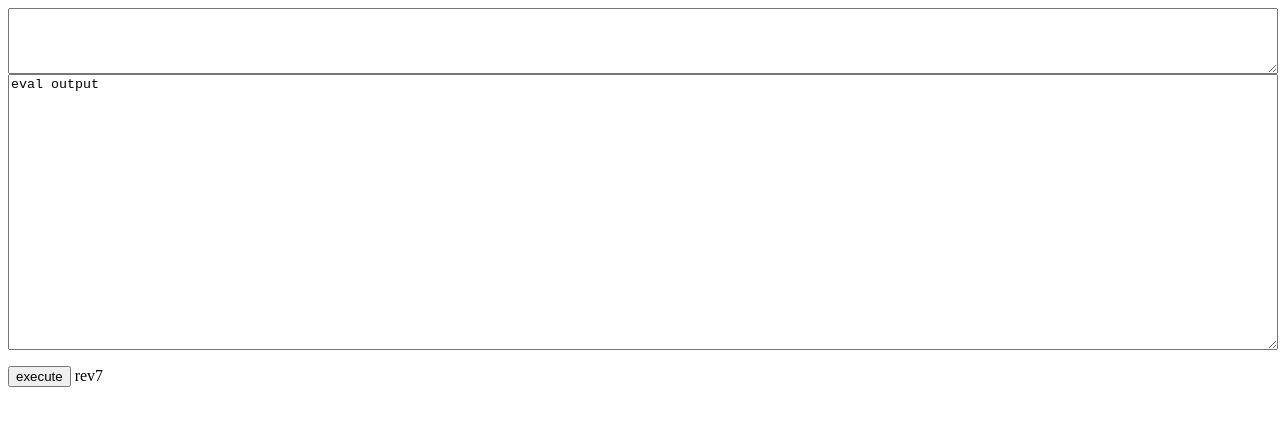
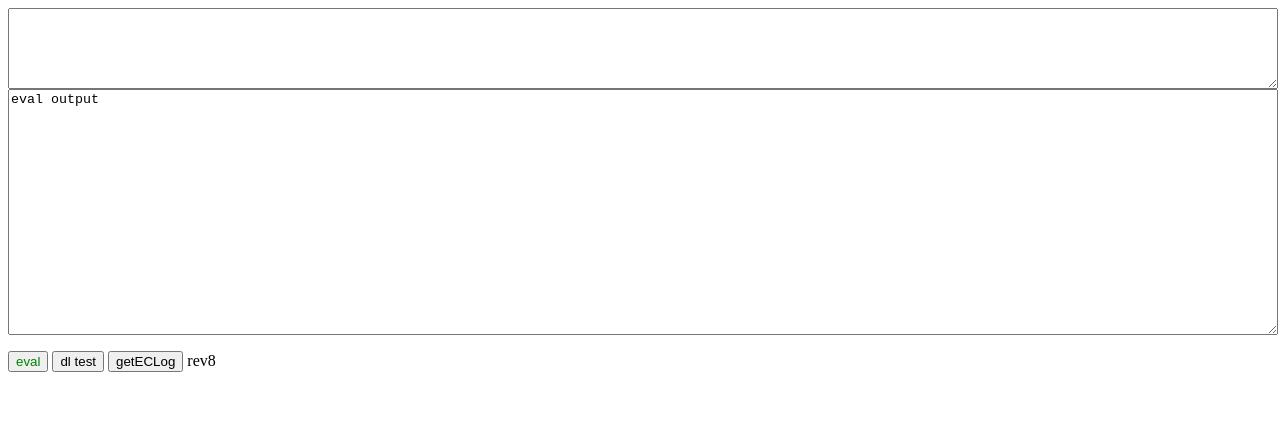
Before and after one commit to jbmagination/ShopChannel-Web, a plain HTML site: page index.html in a window 1280 px wide. Drawn offline with Linux system fonts and the light colour scheme.

Commit message:
rev8: Added download and log button. (Faster log check and download testing).

```diff
--- a/index.html
+++ b/index.html
@@ -6,11 +6,13 @@
     <script type="application/javascript" src="wiiCore.js"></script>
 </head>
     <body onload="initialiseShop();const testMode = 'true';">
-    <textarea id="evalInput" rows="4" style="width: 100%" onmousedown="keyboard.call( 1, 10, false, 'eval input');"></textarea>
-    <textarea id="evalOutput" rows="18" style="width: 100%" readonly>eval output</textarea>
+    <textarea id="evalInput" rows="5" style="width: 100%" onmousedown="keyboard.call( 1, 10, false, 'eval input');"></textarea>
+    <textarea id="evalOutput" rows="16" style="width: 100%" readonly>eval output</textarea>
     <p>
-        <button onmousedown="document.getElementById('evalOutput').value = eval(document.getElementById('evalInput').value);">execute</button>
-        rev7 <!-- Makes sure that we know that the WSC is actually loading the right version. -->
+        <button onmousedown="document.getElementById('evalOutput').value = eval(document.getElementById('evalInput').value);" style="color: #008000;">eval</button>
+        <button onmousedown="dl('test');">dl test</button>
+        <button onmousedown="getECLog();">getECLog</button>
+        rev8 <!-- Makes sure that we know that the WSC is actually loading the right version. -->
     </p>
     <p id="shopConnect" style="display: none;">
         stuff goes here.
--- a/wiiCore.js
+++ b/wiiCore.js
@@ -61,8 +61,6 @@ const shop = new wiiShop();
     0 - Internet
     1 - Server
     2 - Online
-
-  Not putting shop.connecting in to an element will result in the shop eventually timing out and throwing an error code.
 */
 
 // ECommerceInterface object.
@@ -79,10 +77,11 @@ function initialiseShop() {
 
 // getECLog: Returns the ECommerce Library log. (Good for Eval page.)
 function getECLog() {
-    return ec.getLog();
+    document.getElementById('evalOutput').value = ec.getLog();
 }
 
 // dl(titleId): Downloads a title from WSC. TitleId must be a string.
 function dl(titleId) {
     progress = ec.downloadTitle(titleId);
+    document.getElementById('evalOutput').value = progress;
 }
```
